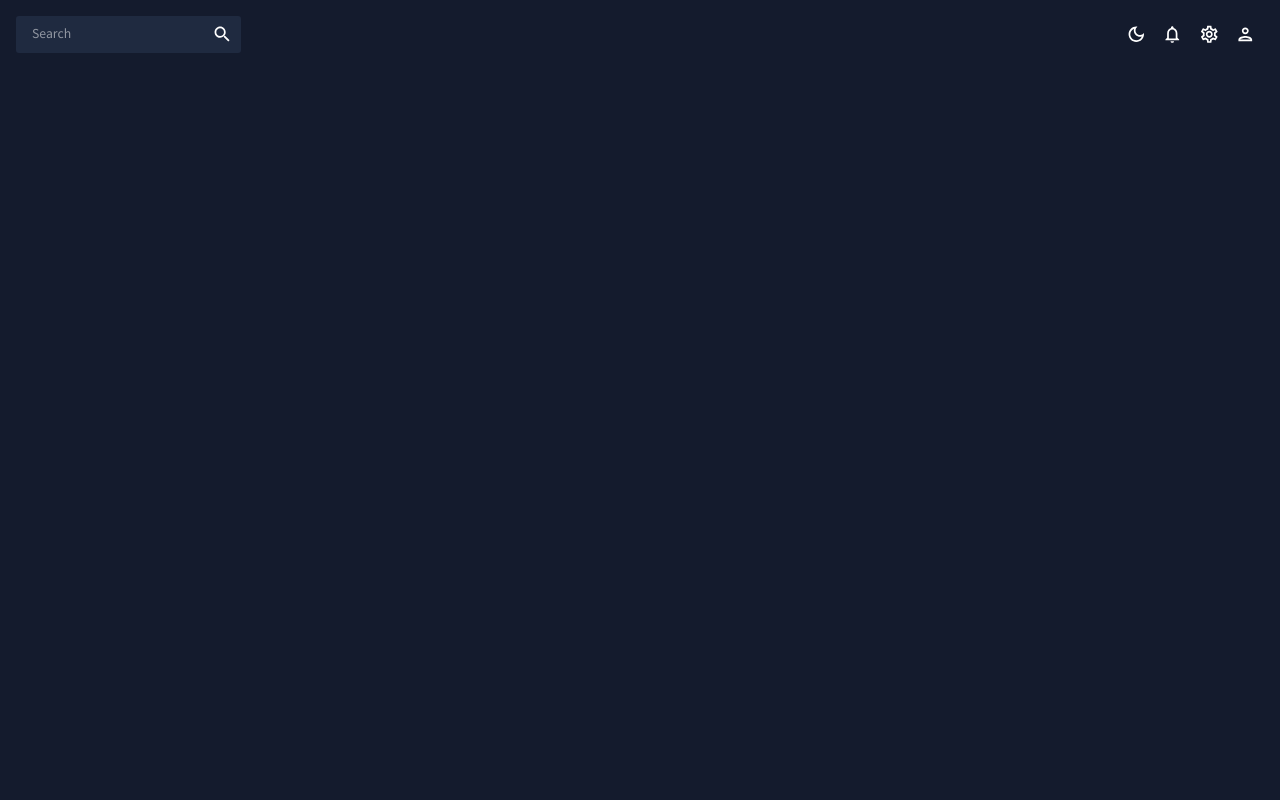
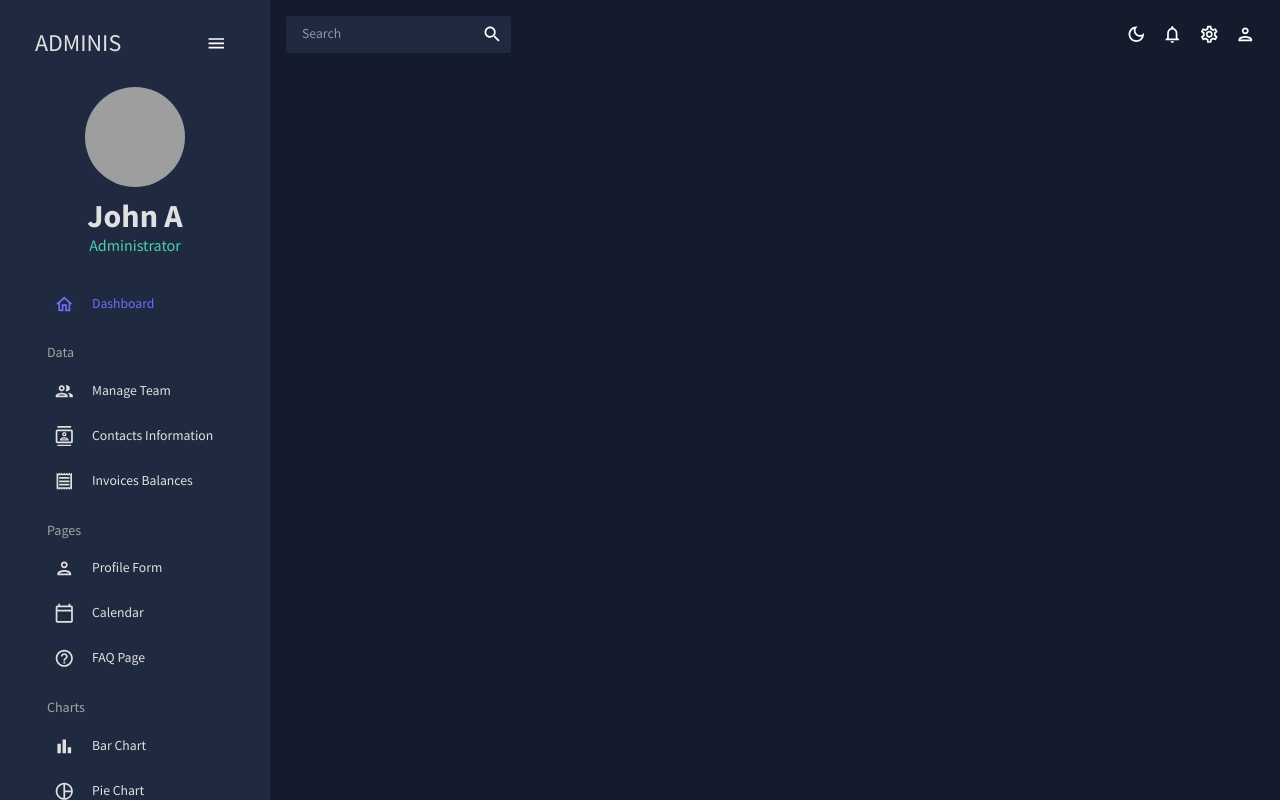
Before and after one commit to jamores07/React-Admin-Dashboard, a React (Create React App) app: page /invoices in a window 1280 px wide. Built offline with nearby package versions, Linux system fonts and the light colour scheme; grey boxes are pictures that could not be loaded.

Commit message:
Updated Package.json & added side bar functionality

```diff
--- a/package.json
+++ b/package.json
@@ -23,7 +23,7 @@
     "formik": "^2.4.5",
     "react": "^18.2.0",
     "react-dom": "^18.2.0",
-    "react-pro-sidebar": "^1.1.0-alpha.2",
+    "react-pro-sidebar": "^0.7.1",
     "react-router-dom": "^6.21.3",
     "react-scripts": "^5.0.1",
     "web-vitals": "^2.1.4",
--- a/src/App.js
+++ b/src/App.js
@@ -1,18 +1,51 @@
+import { useState } from "react";
+import { Routes, Route } from "react-router-dom";
+
 import {ColorModeContext, useMode } from "./theme"
 import { CssBaseline, ThemeProvider } from "@mui/material";
 import Topbar from "./scenes/global/TopBar"
+import Sidebar from "./scenes/global/SideBar";
+import Dashboard from "./scenes/dashboard";
+// import Team from "./scenes/team";
+// import Invoices from "./scenes/invoices";
+// import Contacts from "./scenes/contacts";
+// import Bar from "./scenes/bar";
+// import Form from "./scenes/form";
+// import Line from "./scenes/line";
+// import Pie from "./scenes/pie";
+// import FAQ from "./scenes/faq";
+// import Geography from "./scenes/geography";
+// import { CssBaseline, ThemeProvider } from "@mui/material";
+// import { ColorModeContext, useMode } from "./theme";
+// import Calendar from "./scenes/calendar/calendar";
 
 function App() {
   const [theme, colormode] = useMode();
-
+  const [isSidebar, setIsSidebar] = useState(true);
 
   return (
     <ColorModeContext.Provider value={colormode} >
       <ThemeProvider theme={theme}>
         <CssBaseline />
           <div className="app">
+            <Sidebar isSidebar={isSidebar} />
             <main className="content">
-              <Topbar />
+              <Topbar setIsSidebar={setIsSidebar} />
+              <Routes>
+                {
+                  <Route path="/" element={<Dashboard />} />
+                  // <Route path="/team" element={<Team />} />
+                  //<Route path="/contacts" element={<Contacts />} />
+                  //<Route path="/invoices" element={<Invoices />} />
+                  //<Route path="/form" element={<Form />} />
+                  //<Route path="/bar" element={<Bar />} />
+                  //<Route path="/pie" element={<Pie />} />
+                  //<Route path="/line" element={<Line />} />
+                  //<Route path="/faq" element={<FAQ />} />
+                  //<Route path="/calendar" element={<Calendar />} />
+                  //<Route path="/geography" element={<Geography />} />
+                }
+              </Routes>
             </main>
           </div>
       </ThemeProvider>
--- a/src/scenes/global/SideBar.jsx
+++ b/src/scenes/global/SideBar.jsx
@@ -1,5 +1,231 @@
+import { useState } from "react";
+import { ProSidebar, Menu, MenuItem } from "react-pro-sidebar";
+import { Box, IconButton, Typography, useTheme } from "@mui/material";
+import { Link } from "react-router-dom";
+import "react-pro-sidebar/dist/css/styles.css";
+import { tokens } from "../../theme";
+import HomeOutlinedIcon from "@mui/icons-material/HomeOutlined";
+import PeopleOutlinedIcon from "@mui/icons-material/PeopleOutlined";
+import ContactsOutlinedIcon from "@mui/icons-material/ContactsOutlined";
+import ReceiptOutlinedIcon from "@mui/icons-material/ReceiptOutlined";
+import PersonOutlinedIcon from "@mui/icons-material/PersonOutlined";
+import CalendarTodayOutlinedIcon from "@mui/icons-material/CalendarTodayOutlined";
+import HelpOutlineOutlinedIcon from "@mui/icons-material/HelpOutlineOutlined";
+import BarChartOutlinedIcon from "@mui/icons-material/BarChartOutlined";
+import PieChartOutlineOutlinedIcon from "@mui/icons-material/PieChartOutlineOutlined";
+import TimelineOutlinedIcon from "@mui/icons-material/TimelineOutlined";
+import MenuOutlinedIcon from "@mui/icons-material/MenuOutlined";
+import MapOutlinedIcon from "@mui/icons-material/MapOutlined";
+
+
+
+const Item = ({ title, to, icon, selected, setSelected }) => {
+    const theme = useTheme();
+    const colors = tokens(theme.palette.mode);
+    return (
+      <MenuItem
+        active={selected === title}
+        style={{
+          color: colors.grey[100],
+        }}
+        onClick={() => setSelected(title)}
+        icon={icon}
+      >
+        <Typography>{title}</Typography>
+        <Link to={to} />
+      </MenuItem>
+    );
+  };
+
+
 const Sidebar = () => {
-    return <div>SideBar</div>
+    const theme = useTheme();
+    const colors = tokens(theme.palette.mode);
+    const [isCollapsed, setIsCollapsed] = useState(false);
+    const [selected, setSelected] = useState("Dashboard")
+
+    return(
+        <Box
+        sx={{
+            "& .pro-sidebar-inner": {
+            background: `${colors.primary[400]} !important`,
+            },
+            "& .pro-icon-wrapper": {
+            backgroundColor: "transparent !important",
+            },
+            "& .pro-inner-item": {
+            padding: "5px 35px 5px 20px !important",
+            },
+            "& .pro-inner-item:hover": {
+            color: "#868dfb !important",
+            },
+            "& .pro-menu-item.active": {
+            color: "#6870fa !important",
+            },
+        }}
+        >
+        <ProSidebar collapsed={isCollapsed}>
+            <Menu iconShape="square">
+            {/* LOGO AND MENU ICON */}
+            <MenuItem
+                onClick={() => setIsCollapsed(!isCollapsed)}
+                icon={isCollapsed ? <MenuOutlinedIcon /> : undefined}
+                style={{
+                margin: "10px 0 20px 0",
+                color: colors.grey[100],
+                }}
+            >
+                {!isCollapsed && (
+                <Box
+                    display="flex"
+                    justifyContent="space-between"
+                    alignItems="center"
+                    ml="15px"
+                >
+                    <Typography variant="h3" color={colors.grey[100]}>
+                    ADMINIS
+                    </Typography>
+                    <IconButton onClick={() => setIsCollapsed(!isCollapsed)}>
+                    <MenuOutlinedIcon />
+                    </IconButton>
+                </Box>
+                )}
+            </MenuItem>
+
+            {!isCollapsed && (
+                <Box mb="25px">
+                <Box display="flex" justifyContent="center" alignItems="center">
+                    <img
+                    alt="profile-user"
+                    width="100px"
+                    height="100px"
+                    src={`../../assets/user.png`}
+                    style={{ cursor: "pointer", borderRadius: "50%" }}
+                    />
+                </Box>
+                <Box textAlign="center">
+                    <Typography
+                    variant="h2"
+                    color={colors.grey[100]}
+                    fontWeight="bold"
+                    sx={{ m: "10px 0 0 0" }}
+                    >
+                    John A
+                    </Typography>
+                    <Typography variant="h5" color={colors.greenAccent[500]}>
+                    Administrator
+                    </Typography>
+                </Box>
+                </Box>
+            )}
+
+            <Box paddingLeft={isCollapsed ? undefined : "10%"}>
+                <Item
+                title="Dashboard"
+                to="/"
+                icon={<HomeOutlinedIcon />}
+                selected={selected}
+                setSelected={setSelected}
+                />
+
+                <Typography
+                variant="h6"
+                color={colors.grey[300]}
+                sx={{ m: "15px 0 5px 20px" }}
+                >
+                Data
+                </Typography>
+                <Item
+                title="Manage Team"
+                to="/team"
+                icon={<PeopleOutlinedIcon />}
+                selected={selected}
+                setSelected={setSelected}
+                />
+                <Item
+                title="Contacts Information"
+                to="/contacts"
+                icon={<ContactsOutlinedIcon />}
+                selected={selected}
+                setSelected={setSelected}
+                />
+                <Item
+                title="Invoices Balances"
+                to="/invoices"
+                icon={<ReceiptOutlinedIcon />}
+                selected={selected}
+                setSelected={setSelected}
+                />
+
+                <Typography
+                variant="h6"
+                color={colors.grey[300]}
+                sx={{ m: "15px 0 5px 20px" }}
+                >
+                Pages
+                </Typography>
+                <Item
+                title="Profile Form"
+                to="/form"
+                icon={<PersonOutlinedIcon />}
+                selected={selected}
+                setSelected={setSelected}
+                />
+                <Item
+                title="Calendar"
+                to="/calendar"
+                icon={<CalendarTodayOutlinedIcon />}
+                selected={selected}
+                setSelected={setSelected}
+                />
+                <Item
+                title="FAQ Page"
+                to="/faq"
+                icon={<HelpOutlineOutlinedIcon />}
+                selected={selected}
+                setSelected={setSelected}
+                />
+
+                <Typography
+                variant="h6"
+                color={colors.grey[300]}
+                sx={{ m: "15px 0 5px 20px" }}
+                >
+                Charts
+                </Typography>
+                <Item
+                title="Bar Chart"
+                to="/bar"
+                icon={<BarChartOutlinedIcon />}
+                selected={selected}
+                setSelected={setSelected}
+                />
+                <Item
+                title="Pie Chart"
+                to="/pie"
+                icon={<PieChartOutlineOutlinedIcon />}
+                selected={selected}
+                setSelected={setSelected}
+                />
+                <Item
+                title="Line Chart"
+                to="/line"
+                icon={<TimelineOutlinedIcon />}
+                selected={selected}
+                setSelected={setSelected}
+                />
+                <Item
+                title="Geography Chart"
+                to="/geography"
+                icon={<MapOutlinedIcon />}
+                selected={selected}
+                setSelected={setSelected}
+                />
+            </Box>
+            </Menu>
+        </ProSidebar>
+        </Box>
+  );
 }
 
 export default Sidebar;
```
Also changed, not shown: 1 other file (tests, documents, lock files or other folders).
